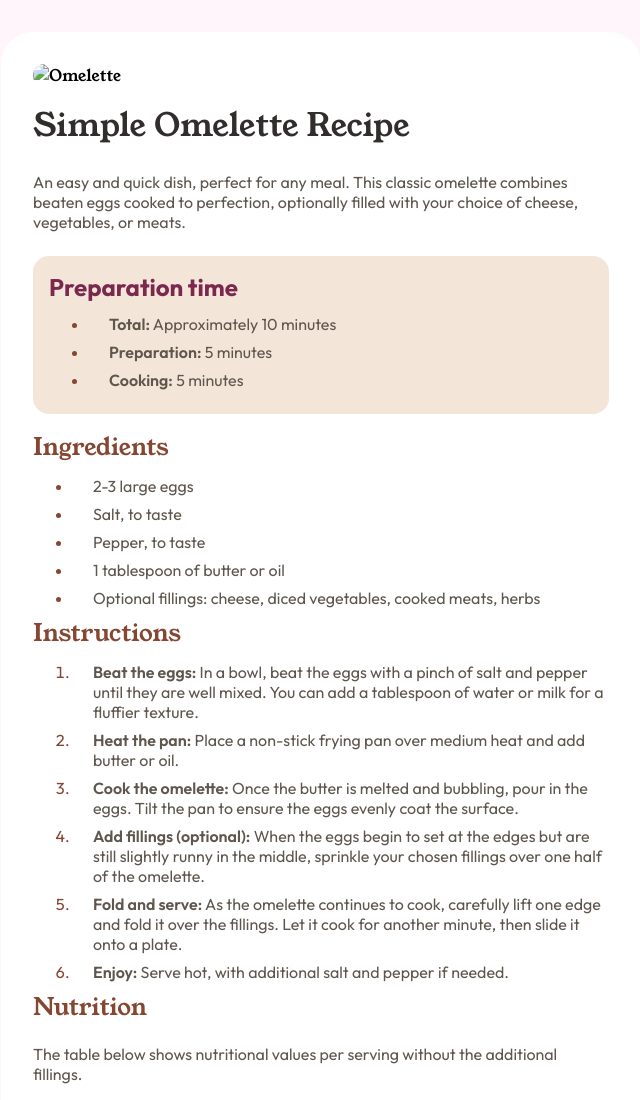
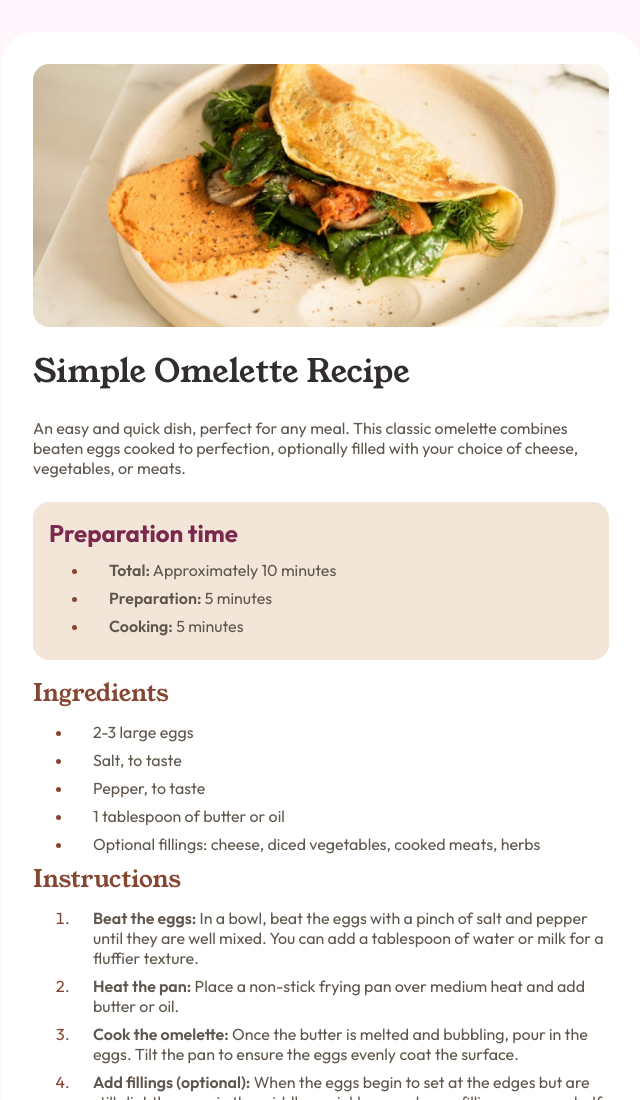
Before and after one commit to fantastizeey1/Recipe-page, a plain HTML site: page index.html in a window 1280 px wide. Shown: the top 1100 px of the page, without its empty margins (319-959 px from the left). Drawn offline with Linux system fonts and the light colour scheme; the site is published under a folder, as on GitHub Pages, so addresses that start at the root find nothing.

Commit message:
Update index.html

```diff
--- a/index.html
+++ b/index.html
@@ -14,7 +14,7 @@
 </head>
 <body>
   <main>
-    <img src="/image-omelette.jpeg" alt="Omelette">
+    <img src="image-omelette.jpeg" alt="Omelette">
     <h2>Simple Omelette Recipe</h2>
     <p>An easy and quick dish, perfect for any meal. This classic omelette combines beaten eggs cooked
       to perfection, optionally filled with your choice of cheese, vegetables, or meats.
```
